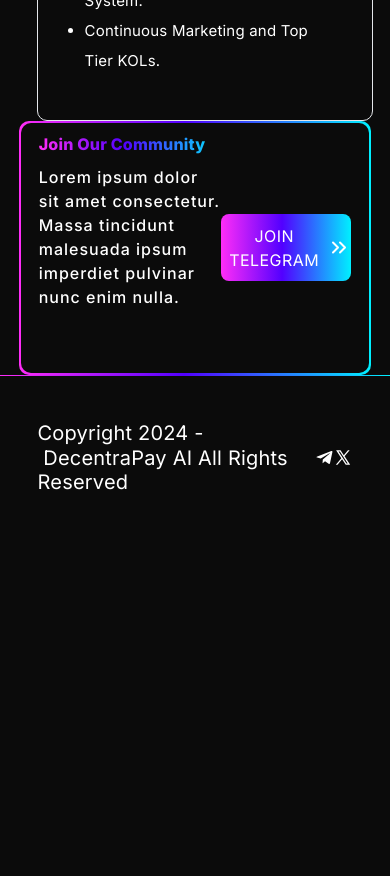
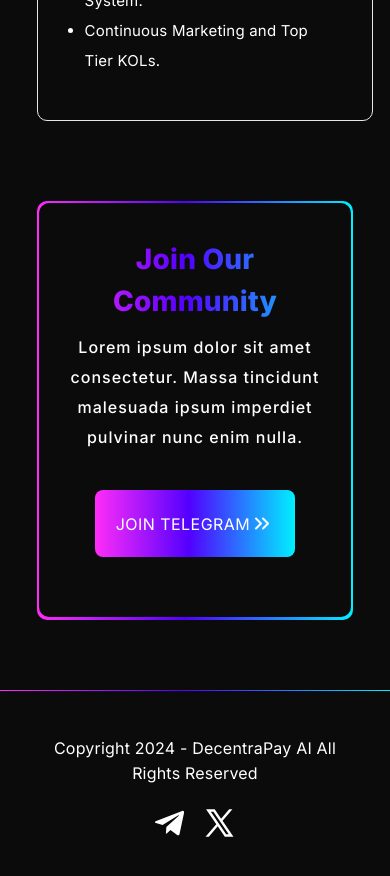
Before and after one commit to chayilDeborah/decentrapayai, a Next.js app: page / in a window 390 px wide. Shown: the part 7440-8316 px from the top of the page. Before the commit the page ends 7979 px from the top, so only its background shows below. Built offline with nearby package versions, Linux system fonts and the light colour scheme.

Commit message:
feat: footer responsiveness

```diff
--- a/app/components/Community.tsx
+++ b/app/components/Community.tsx
@@ -4,15 +4,15 @@
 
 const Community = () => {
   return (
-    <main className='flex justify-center lg:mt-[140px] lg:mb-[200px] '>
-        <section className='lg:w-[87%] rounded-[10px] grad p-[2.3px]  '>
-        <div className='flex justify-center rounded-[10px] bg-[#0b0b0b] h-full w-full'>
-            <div className='w-[90%] lg:mt-[70px] flex '>
-                <div className='w-[71%] '>
-                    <h1 className='leverage font-extrabold lg:text-[35px] leading-[42.3px] tracking-[0.2px]  lg:mb-[20px] '>Join Our Community</h1>
-                    <p className='text-[#FFFFFF] font-medium lg:text-[20px] lg:leading-[30px] tracking-[1px] lg:w-[75%] mb-[64px] '>Lorem ipsum dolor sit amet consectetur. Massa tincidunt malesuada ipsum imperdiet pulvinar nunc enim nulla. </p>
+    <main className='flex justify-center lg:mt-[140px] mt-[80px] lg:mb-[200px] '>
+        <section className='lg:w-[87%] w-[90%] rounded-[10px] grad p-[2.3px]  '>
+        <div className='flex justify-center rounded-[10px] bg-[#0b0b0b] h-full mb-[60px] lg:mb-[0px] w-full'>
+            <div className='w-[90%] lg:mt-[70px] mt-[35px] lg:flex '>
+                <div className='lg:w-[71%] text-center lg:text-left '>
+                    <h1 className='leverage font-extrabold lg:text-[35px] text-[28px] leading-[42.3px] tracking-[0.2px] mb-[10px] lg:mb-[20px] '>Join Our Community</h1>
+                    <p className='text-[#FFFFFF] font-medium lg:text-[20px] leading-[30px] tracking-[1px] lg:w-[75%] mb-[38px] lg:mb-[64px] '>Lorem ipsum dolor sit amet consectetur. Massa tincidunt malesuada ipsum imperdiet pulvinar nunc enim nulla. </p>
                 </div>
-                <button className='flex lg:w-[279px] h-[67px] rounded-[8px] my-auto text-[#FFFFFF] justify-center items-center grad'>
+                <button className='flex w-[200px] mx-auto lg:mx-[0px] lg:w-[279px] h-[67px] rounded-[8px] my-auto text-[#FFFFFF] justify-center items-center grad'>
                     <h2 className='lg:text-[22px] lg:leading-[26.6px] tracking-[0.46px] '>JOIN TELEGRAM</h2>
                     <Image src={forward} alt='icon' className='' />
                 </button>
--- a/app/components/Footer.tsx
+++ b/app/components/Footer.tsx
@@ -7,12 +7,12 @@
 const Footer = () => {
     return (
         <>
-        <div className='grad w-full h-[1px] '></div>
+        <div className='grad w-full h-[1.7px] lg:h-[1px] lg:mt-[0px] mt-[70px] '></div>
         <main className='flex justify-center lg:max-w-7xl w-[95%] lg:w-full mx-auto lg:mt-[46px] '>
-            <section className='w-[85%] my-[45px] text-white flex justify-between '>
+            <section className='w-[85%] my-[45px] text-white lg:flex justify-between '>
 
-                <p className='text-[20px] leading-[24.2px] tracking-[0.2px] '>Copyright 2024 - DecentraPay AI All Rights Reserved</p>
-                <section className='flex my-auto '>
+                <p className='lg:text-[20px] leading-[24.2px] tracking-[0.2px] text-center lg:text-left  '>Copyright 2024 - DecentraPay AI All Rights Reserved</p>
+                <section className='flex my-auto justify-center space-x-[15px] mt-[20px] lg:mt-[0px] lg:mx-[0px] mx-auto '>
                     <Link href='https://t.me/decentrapay_ai'>
                     <Image src={telegram} alt='telegram' className='' />
                     </Link>
```
